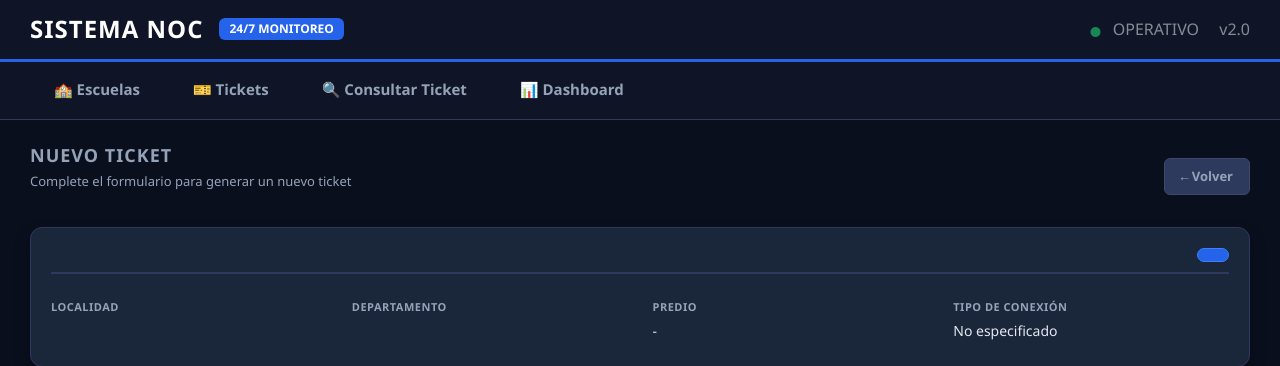
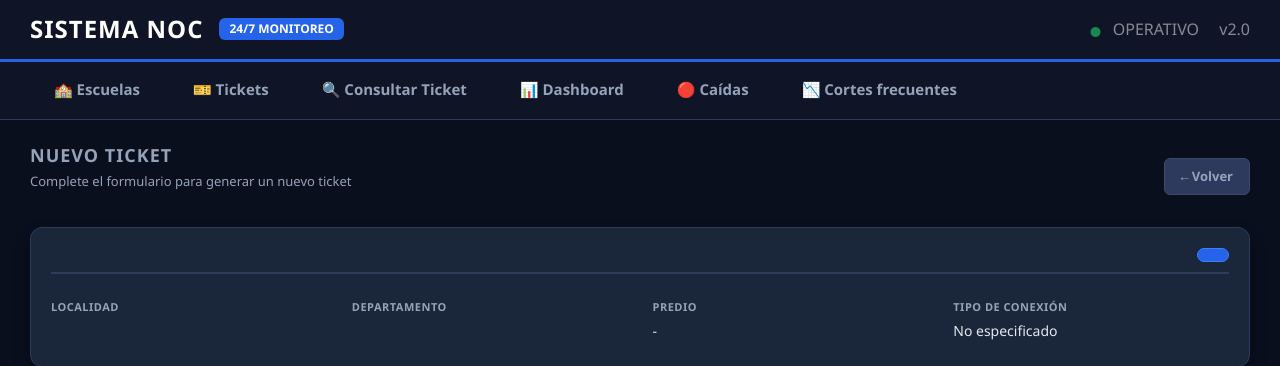
Before and after one commit to mawa2027/nocescuelas, a Django app: template core/templates/core/nuevo_ticket.html in a window 1280 px wide. Shown: the top 366 px of the page. Run offline with Django 3.2, Linux system fonts and the light colour scheme; the template is opened without the code that fills it, so the values that code supplies are empty.

Commit message:
Add files via upload

```diff
--- a/core/templates/core/base.html
+++ b/core/templates/core/base.html
@@ -347,6 +347,12 @@
     📊 Dashboard
                 </a>
             </li>
+            <li class="nav-item">
+                <a href="{% url 'caidas_meraki' %}" class="nav-link">🔴 Caídas</a>
+            </li>
+            <li class="nav-item">
+                <a href="{% url 'inestables' %}" class="nav-link">📉 Cortes frecuentes</a>
+            </li>
 
         </ul>
     </div>
--- a/core/templates/core/consultar_ticket.html
+++ b/core/templates/core/consultar_ticket.html
@@ -300,6 +300,12 @@
             <li class="nav-item">
                 <a href="{% url 'dashboard_noc' %}" class="nav-link">📊 Dashboard</a>
             </li>
+            <li class="nav-item">
+                <a href="{% url 'caidas_meraki' %}" class="nav-link">🔴 Caídas</a>
+            </li>
+            <li class="nav-item">
+                <a href="{% url 'inestables' %}" class="nav-link">📉 Cortes frecuentes</a>
+            </li>
         </ul>
     </nav>
 
--- a/core/templates/core/dashboard_noc.html
+++ b/core/templates/core/dashboard_noc.html
@@ -259,6 +259,12 @@
         <li><a href="{% url 'lista_tickets' %}" class="nav-link">🎫 Tickets</a></li>
         <li><a href="{% url 'consultar_ticket' %}" class="nav-link">🔍 Consultar</a></li>
         <li><a href="{% url 'dashboard_noc' %}" class="nav-link active">📊 Dashboard</a></li>
+        <li class="nav-item">
+            <a href="{% url 'caidas_meraki' %}" class="nav-link">🔴 Caídas</a>
+        </li>
+        <li class="nav-item">
+            <a href="{% url 'inestables' %}" class="nav-link">📉 Cortes frecuentes</a>
+        </li>
     </ul>
 </nav>
 
--- a/core/templates/core/detalle_escuela.html
+++ b/core/templates/core/detalle_escuela.html
@@ -519,6 +519,12 @@
             <li class="nav-item">
                 <a href="{% url 'dashboard_noc' %}" class="nav-link">📊 Dashboard</a>
             </li>
+            <li class="nav-item">
+                <a href="{% url 'caidas_meraki' %}" class="nav-link">🔴 Caídas</a>
+            </li>
+            <li class="nav-item">
+                <a href="{% url 'inestables' %}" class="nav-link">📉 Cortes frecuentes</a>
+            </li>
         </ul>
     </nav>
 
--- a/core/templates/core/lista_tickets.html
+++ b/core/templates/core/lista_tickets.html
@@ -173,6 +173,12 @@
         <li><a href="{% url 'lista_tickets' %}" class="nav-link active">🎫 Tickets</a></li>
         <li><a href="{% url 'consultar_ticket' %}" class="nav-link">🔍 Consultar Ticket</a></li>
         <li><a href="{% url 'dashboard_noc' %}" class="nav-link">📊 Dashboard</a></li>
+        <li class="nav-item">
+            <a href="{% url 'caidas_meraki' %}" class="nav-link">🔴 Caídas</a>
+        </li>
+        <li class="nav-item">
+            <a href="{% url 'inestables' %}" class="nav-link">📉 Cortes frecuentes</a>
+        </li>
     </ul>
 </nav>
 
--- a/core/templates/core/nuevo_ticket.html
+++ b/core/templates/core/nuevo_ticket.html
@@ -518,6 +518,12 @@
             <li class="nav-item">
                 <a href="{% url 'dashboard_noc' %}" class="nav-link">📊 Dashboard</a>
             </li>
+            <li class="nav-item">
+                <a href="{% url 'caidas_meraki' %}" class="nav-link">🔴 Caídas</a>
+            </li>
+            <li class="nav-item">
+                <a href="{% url 'inestables' %}" class="nav-link">📉 Cortes frecuentes</a>
+            </li>
         </ul>
     </nav>
 
```
